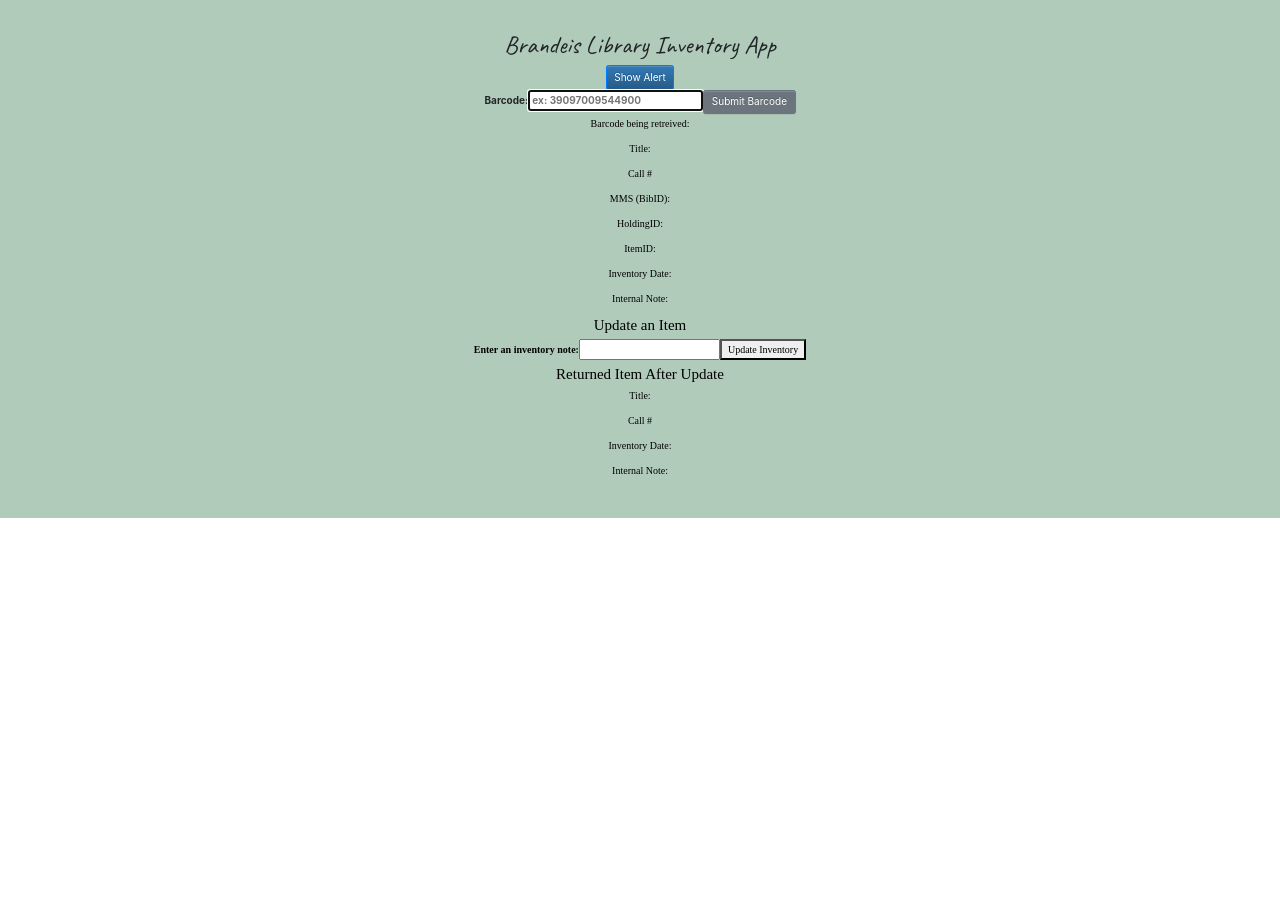
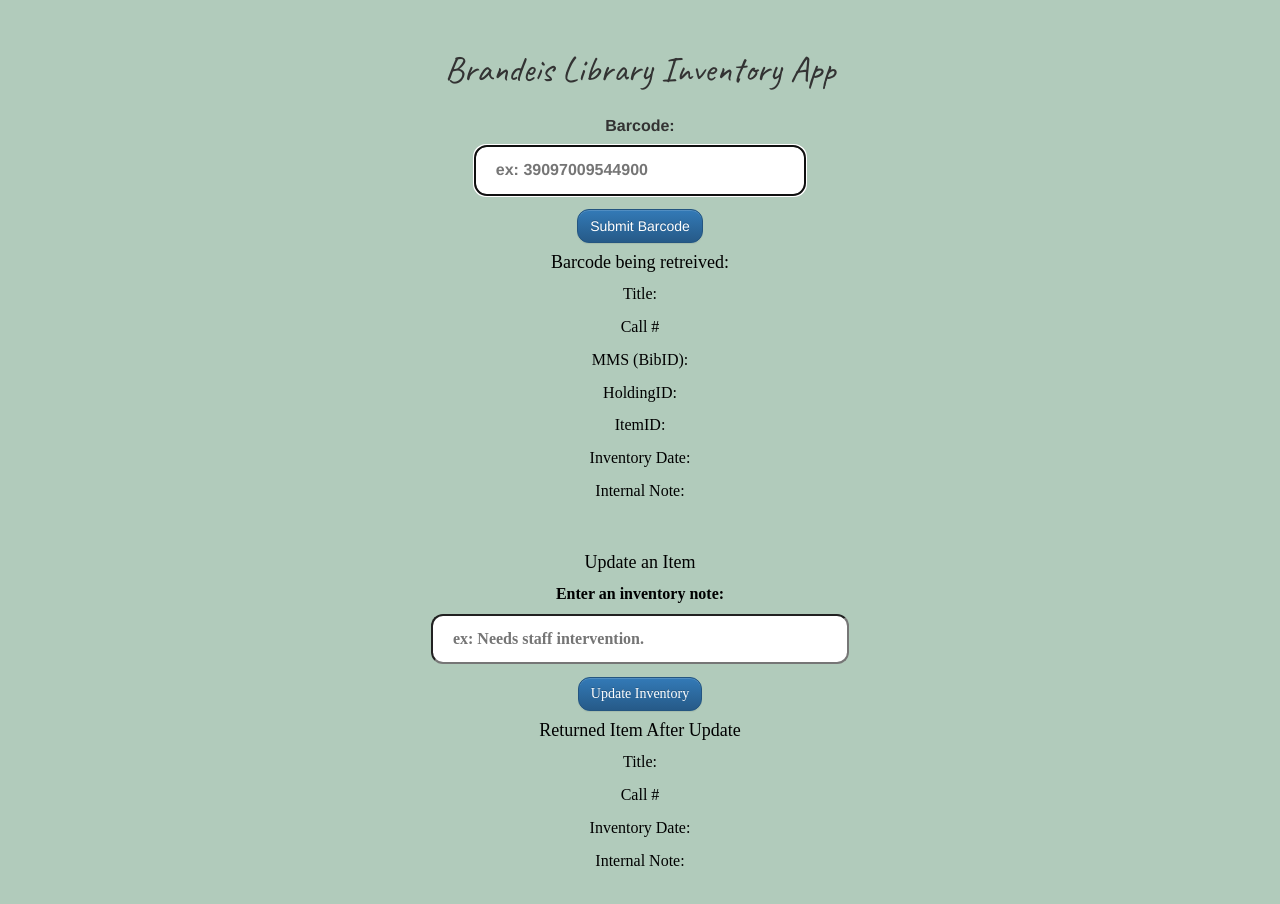
Before and after one commit to Brandeis-Library/Inventory_App, a React (Create React App) app in the folder frontend/: page / in a window 1280 px wide. Shown: the top 904 px of the page. Before the commit the page ends 800 px from the top, so only its background shows below. Built offline with nearby package versions, Linux system fonts and the light colour scheme; a web font is replaced by a local one.

Commit message:
removed code for a styled alert and made additional styling changes to the app interface

```diff
--- a/frontend/public/index.html
+++ b/frontend/public/index.html
@@ -46,17 +46,7 @@
       To create a production bundle, use `npm run build` or `yarn build`.
     -->
 
-  <script src="https://code.jquery.com/jquery-3.3.1.slim.min.js"
-    integrity="sha384-q8i/X+965DzO0rT7abK41JStQIAqVgRVzpbzo5smXKp4YfRvH+8abtTE1Pi6jizo"
-    crossorigin="anonymous"></script>
 
-  <script src="https://cdnjs.cloudflare.com/ajax/libs/popper.js/1.14.0/umd/popper.min.js"
-    integrity="sha384-cs/chFZiN24E4KMATLdqdvsezGxaGsi4hLGOzlXwp5UZB1LY//20VyM2taTB4QvJ"
-    crossorigin="anonymous"></script>
-
-  <script src="https://stackpath.bootstrapcdn.com/bootstrap/4.1.0/js/bootstrap.min.js"
-    integrity="sha384-uefMccjFJAIv6A+rW+L4AHf99KvxDjWSu1z9VI8SKNVmz4sk7buKt/6v9KI65qnm"
-    crossorigin="anonymous"></script>
 </body>
 
 </html>
--- a/frontend/src/AlertDismissible.js
+++ /dev/null
@@ -1,29 +0,0 @@
-import React from 'react';
-import { Alert, Button } from 'react-bootstrap';
-
-class AlertDismissible extends React.Component {
-  constructor(props) {
-    super(props)
-    this.state = {}
-  }
-  render() {
-    if (this.props.showAlert) {
-      return (
-        <Alert variant="danger" onClose={() => this.props.setShow()} dismissible>
-          <Alert.Heading>Oh snap! You got an error!</Alert.Heading>
-          <p>
-            Change this and that and try again. Duis mollis, est non commodo
-            luctus, nisi erat porttitor ligula, eget lacinia odio sem nec elit.
-            Cras mattis consectetur purus sit amet fermentum.
-        </p>
-        </Alert>
-      );
-    }
-    else {
-      return <Button onClick={() => this.props.setShow()}>Show Alert</Button>;
-    }
-    //return <div></div>
-  }
-}
-
-export default AlertDismissible;
--- a/frontend/src/App.css
+++ b/frontend/src/App.css
@@ -1,4 +1,4 @@
- .App {
+ /*.App {
   text-align: center;
   background-color:  #b1cbbb;
   padding: 30px 0;
@@ -7,3 +7,21 @@
 .App h1 {font-family: Caveat;}
 
 .App .list {font-family: Libre; color: #000};
+
+.btn .btn-secondary {
+  background: #050505;
+  color: aquamarine;
+  border-radius: 12px;
+  border-color: aquamarine;
+}
+
+.btn .btn-secondary:hover {
+  color: white;
+  border-color: white;
+  box-shadow: 0 3px #666;
+}
+
+.btn .btn-secondary:active {
+  transform: translateY(2px);
+}
+*/
--- a/frontend/src/FindItem.js
+++ b/frontend/src/FindItem.js
@@ -46,7 +46,7 @@
   render() {
     return (
       <div className="list">
-        <p>Barcode being retreived: {this.state.barcode}</p>
+        <h4>Barcode being retreived: {this.state.barcode}</h4>
         <p>Title: {this.state.title}</p>
         <p>Call # {this.state.callNum}</p>
         <p>MMS (BibID): {this.state.mms_id}</p>
--- a/frontend/src/ReceiveBarcode.js
+++ b/frontend/src/ReceiveBarcode.js
@@ -3,7 +3,7 @@
 
 
 import FindItem from './FindItem';
-import AlertDismissible from './AlertDismissible';
+
 
 class ReceiveBarcode extends React.Component {
   constructor(props) {
@@ -11,7 +11,7 @@
     this.state = {
       tempBarcode: "",
       barcode: '',
-      showAlert: false,
+
     }
   }
 
@@ -19,9 +19,7 @@
     this.setState({ tempBarcode: event.target.value })
   }
 
-  setShow = () => {
-    this.setState({ showAlert: !this.state.AlertshowAlert })
-  }
+
 
   handleSubmit = (event) => {
     event.preventDefault();
@@ -29,24 +27,25 @@
       this.setState({ barcode: this.state.tempBarcode });
       this.setState({ tempBarcode: "" });
     } else {
-      this.setShow();
+      alert("Please enter a properly formatted barcode.")
     }
   }
 
 
   render() {
 
-    return (<div>
-      <AlertDismissible setShow={this.setShow} showAlert={this.state.showAlert} />
+    return (
+      <div>
         <form onSubmit={this.handleSubmit}>
           <label>
             Barcode:
         <input type="text" autoFocus value={this.state.tempBarcode} onChange={this.handleChange} name="tempBarcode" placeholder="ex: 39097009544900" />
           </label>
-        <Button className={"btn btn-secondary"} type="submit" value="Submit" >Submit Barcode</Button>
+          <p><Button className={"btn btn-secondary"} type="submit" value="Submit" >Submit Barcode</Button></p>
         </form>
         <FindItem barcode2={this.state.barcode} />
-    </div>)
+      </div>
+    )
   }
 }
 
--- a/frontend/src/UpdateItem.js
+++ b/frontend/src/UpdateItem.js
@@ -1,5 +1,7 @@
 import React from 'react';
+import { Button } from 'react-bootstrap';
 const axios = require('axios');
+
 
 class UpdateItem extends React.Component {
   constructor(props) {
@@ -47,13 +49,13 @@
 
     return (
       <div>
-        <h4>Update an Item</h4>
+        <h4 className={"updateH4"}>Update an Item</h4>
         <form onSubmit={this.updateInventory}>
           <label>
             Enter an inventory note:
-            <input type="text" value={this.state.internalNote3} onChange={this.handleChange} />
+            <input type="text" value={this.state.internalNote3} onChange={this.handleChange} name='internalNote3' placeholder="ex: Needs staff intervention." />
           </label>
-          <button>Update Inventory</button>
+          <p><Button className={"btn btn-secondary"} type="submit" value="Submit" >Update Inventory</Button></p>
         </form>
         <h4>Returned Item After Update</h4>
         <p>Title: {this.state.title}</p>
--- a/frontend/src/index.css
+++ b/frontend/src/index.css
@@ -1,10 +1,11 @@
 body {
   margin: 0;
-  font-family: -apple-system, BlinkMacSystemFont, 'Segoe UI', 'Roboto', 'Oxygen',
+  /* font-family: -apple-system, BlinkMacSystemFont, 'Segoe UI', 'Roboto', 'Oxygen',
     'Ubuntu', 'Cantarell', 'Fira Sans', 'Droid Sans', 'Helvetica Neue',
     sans-serif;
   -webkit-font-smoothing: antialiased;
-  -moz-osx-font-smoothing: grayscale;
+  -moz-osx-font-smoothing: grayscale; */
+  font-size: 16px;
 }
 
 code {
@@ -12,15 +13,31 @@
     monospace;
 }
 
+h1 {
+  margin-bottom: 25px;
+}
+
+.App {
+  text-align: center;
+  background-color:  #b1cbbb;
+  padding: 30px 0;
+}
+
+.App h1 {font-family: Caveat;}
+
+.App .list {font-family: Libre; color: #000};
+
+button {
+  margin: 0;
+  text-align: center;
+}
+
+
 .btn-secondary {
-  background: #050505;
-  color: aquamarine;
   border-radius: 12px;
-  border-color: aquamarine;
 }
 
 .btn-secondary:hover {
-  color: white;
   border-color: white;
   box-shadow: 0 3px #666;
 }
@@ -28,3 +45,15 @@
 .btn-secondary:active {
   transform: translateY(2px);
 }
+
+.updateH4 {
+  margin-top: 50px;
+}
+
+input[type=text] {
+  width: 100%;
+  padding: 12px 20px;
+  margin: 8px 0;
+  box-sizing: border-box;
+  border-radius: 12px;
+}
--- a/frontend/src/index.js
+++ b/frontend/src/index.js
@@ -3,7 +3,7 @@
 import './index.css';
 import App from './App';
 import * as serviceWorker from './serviceWorker';
-import 'bootstrap/dist/css/bootstrap.min.css';
+
 
 ReactDOM.render(<App />, document.getElementById('root'));
 
```
Lines whose indentation alone changed are shown as unchanged.
